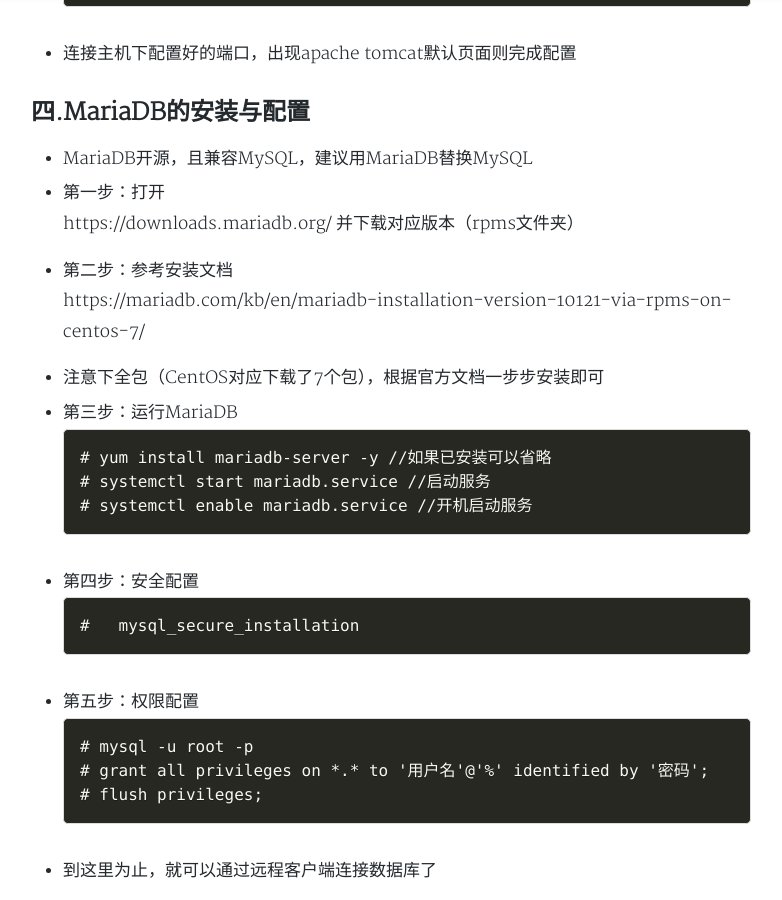
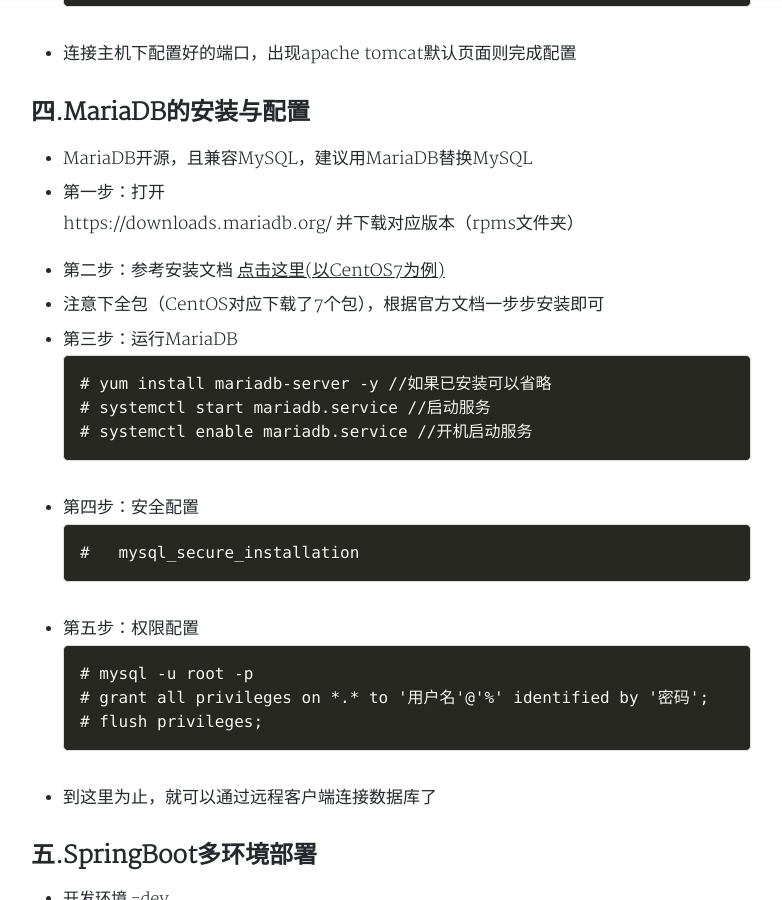
Before and after one commit to cszmzh/BA-NANA.github.io, a Jekyll site: the page built from _posts/2020-01-25-Linux实战——项目部署上线.md, in a window 1280 px wide and 900 px high, scrolled down 3876 px. Shown: the whole window, without its empty margins (249-1031 px from the left). Built offline with Jekyll 4.4.1, drawn with Linux system fonts in a browser that asks for light colours; nearby versions of some CDN libraries; comment, search, counter and statistics services are not loaded; a style sheet for code colours, icons or effects is not loaded.

Commit message:
Update 2020-01-25-Linux实战——项目部署上线.md

```diff
--- a/_posts/2020-01-25-Linux实战——项目部署上线.md
+++ b/_posts/2020-01-25-Linux实战——项目部署上线.md
@@ -156,9 +156,7 @@
 
   https://downloads.mariadb.org/ 并下载对应版本（rpms文件夹）
 
-* 第二步：参考安装文档
-
-  https://mariadb.com/kb/en/mariadb-installation-version-10121-via-rpms-on-centos-7/
+* 第二步：参考安装文档 [点击这里(以CentOS7为例)](https://mariadb.com/kb/en/mariadb-installation-version-10121-via-rpms-on-centos-7/)
 
 * 注意下全包（CentOS对应下载了7个包），根据官方文档一步步安装即可
 
```
